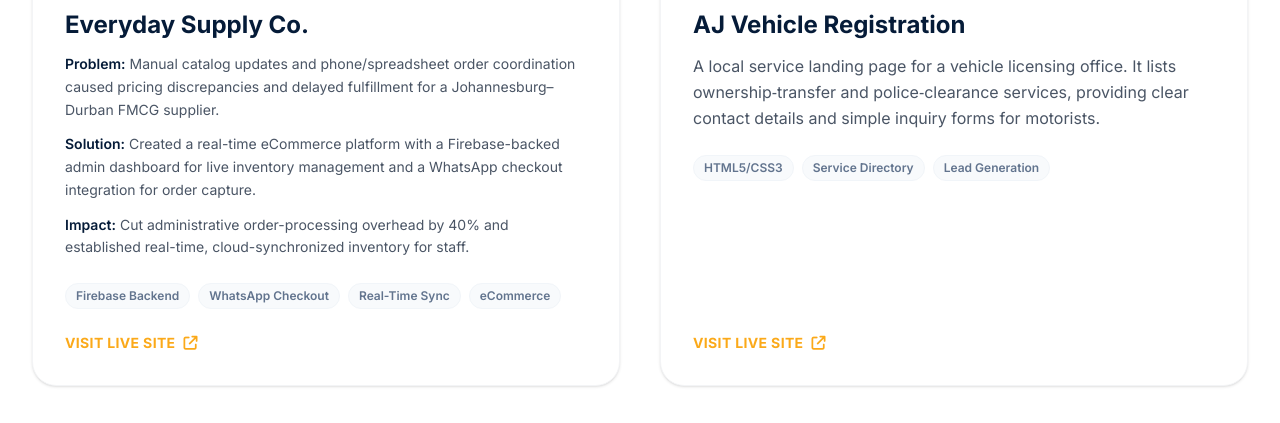
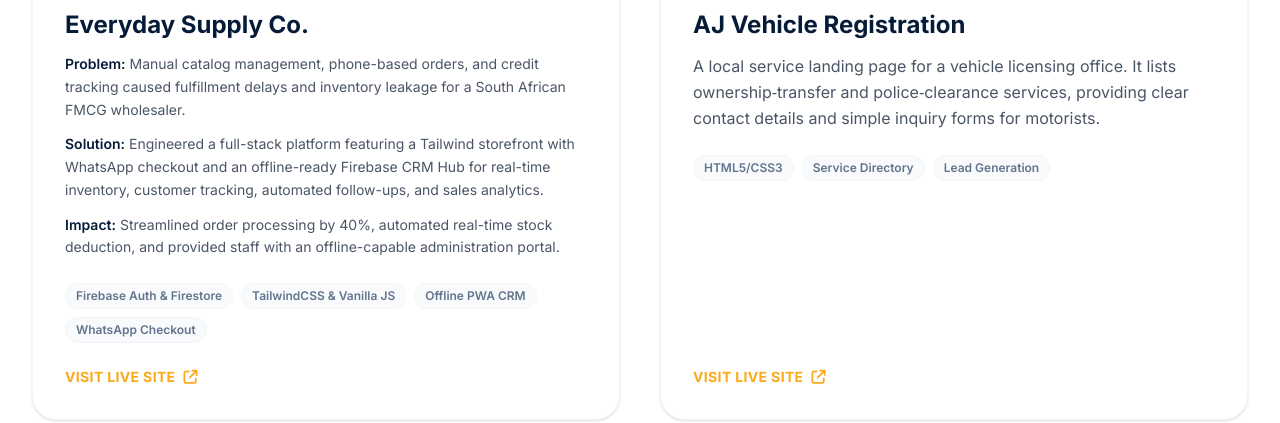
Before and after one commit to mthembuavuyile/vylex, a website: page case-studies.html in a window 1280 px wide. Shown: the part 2124-2547 px from the top of the page. Drawn offline with Linux system fonts and the light colour scheme.

Commit message:
refactor: update Everyday Supply Co. case study with improved solution details and technical tags

```diff
--- a/case-studies.html
+++ b/case-studies.html
@@ -269,15 +269,19 @@
                                 XYZ Solutions
                             </h4>
                             <p class="text-gray-600 mb-6 leading-relaxed">
-                                A service-oriented website for a professional cleaning provider. It features an interactive 4-step custom quote builder, allowing prospective clients to easily select services, specify details, and book domestic or corporate cleaning packages online.
+                                A service-oriented website for a professional cleaning provider. It features an
+                                interactive 4-step custom quote builder, allowing prospective clients to easily select
+                                services, specify details, and book domestic or corporate cleaning packages online.
                             </p>
                             <div class="flex flex-wrap gap-2 mb-6">
                                 <span
                                     class="text-xs px-2.5 py-1 rounded-full bg-slate-50 border border-slate-100 text-slate-500 font-semibold">HTML5/CSS3/JS</span>
                                 <span
-                                    class="text-xs px-2.5 py-1 rounded-full bg-slate-50 border border-slate-100 text-slate-500 font-semibold">Interactive Wizard</span>
+                                    class="text-xs px-2.5 py-1 rounded-full bg-slate-50 border border-slate-100 text-slate-500 font-semibold">Interactive
+                                    Wizard</span>
                                 <span
-                                    class="text-xs px-2.5 py-1 rounded-full bg-slate-50 border border-slate-100 text-slate-500 font-semibold">Custom Quote Builder</span>
+                                    class="text-xs px-2.5 py-1 rounded-full bg-slate-50 border border-slate-100 text-slate-500 font-semibold">Custom
+                                    Quote Builder</span>
                             </div>
                         </div>
                         <div
@@ -298,7 +302,7 @@
                                         alt="Everyday Supply Co. Logo" class="w-full h-full object-contain p-2" />
                                 </div>
                                 <span class="bg-gray-100 text-gray-600 text-xs font-bold px-3 py-1 rounded-full">FMCG
-                                    Supplier · eCommerce &amp; Inventory</span>
+                                    Supplier · eCommerce &amp; CRM ERP</span>
                             </div>
                             <h4
                                 class="text-2xl font-bold text-brand-navy mb-3 group-hover:text-brand-orange transition-colors">
@@ -306,27 +310,29 @@
                             </h4>
                             <div class="space-y-3 mb-6 text-sm text-gray-600 leading-relaxed">
                                 <div><strong class="text-brand-navy font-semibold">Problem:</strong> Manual catalog
-                                    updates and phone/spreadsheet order coordination caused pricing discrepancies and
-                                    delayed fulfillment for a Johannesburg–Durban FMCG supplier.</div>
-                                <div><strong class="text-brand-navy font-semibold">Solution:</strong> Created a
-                                    real-time eCommerce platform with a Firebase-backed admin dashboard for live
-                                    inventory management and a WhatsApp checkout integration for order capture.</div>
-                                <div><strong class="text-brand-navy font-semibold">Impact:</strong> Cut administrative
-                                    order-processing overhead by 40% and established real-time, cloud-synchronized
-                                    inventory for staff.</div>
+                                    management, phone-based orders, and credit tracking caused fulfillment delays and
+                                    inventory leakage for a South African FMCG wholesaler.</div>
+                                <div><strong class="text-brand-navy font-semibold">Solution:</strong> Engineered a
+                                    full-stack platform featuring a Tailwind storefront with WhatsApp checkout and an
+                                    offline-ready Firebase CRM Hub for real-time inventory, customer tracking, automated
+                                    follow-ups, and sales analytics.</div>
+                                <div><strong class="text-brand-navy font-semibold">Impact:</strong> Streamlined order
+                                    processing by 40%, automated real-time stock deduction, and provided staff with an
+                                    offline-capable administration portal.</div>
                             </div>
                             <div class="flex flex-wrap gap-2 mb-6">
                                 <span
                                     class="text-xs px-2.5 py-1 rounded-full bg-slate-50 border border-slate-100 text-slate-500 font-semibold">Firebase
-                                    Backend</span>
+                                    Auth &amp; Firestore</span>
+                                <span
+                                    class="text-xs px-2.5 py-1 rounded-full bg-slate-50 border border-slate-100 text-slate-500 font-semibold">TailwindCSS
+                                    &amp; Vanilla JS</span>
+                                <span
+                                    class="text-xs px-2.5 py-1 rounded-full bg-slate-50 border border-slate-100 text-slate-500 font-semibold">Offline
+                                    PWA CRM</span>
                                 <span
                                     class="text-xs px-2.5 py-1 rounded-full bg-slate-50 border border-slate-100 text-slate-500 font-semibold">WhatsApp
                                     Checkout</span>
-                                <span
-                                    class="text-xs px-2.5 py-1 rounded-full bg-slate-50 border border-slate-100 text-slate-500 font-semibold">Real-Time
-                                    Sync</span>
-                                <span
-                                    class="text-xs px-2.5 py-1 rounded-full bg-slate-50 border border-slate-100 text-slate-500 font-semibold">eCommerce</span>
                             </div>
                         </div>
                         <div
@@ -335,6 +341,7 @@
                                 class="fa-solid fa-arrow-up-right-from-square ml-2 group-hover:translate-x-0.5 group-hover:-translate-y-0.5 transition-transform"></i>
                         </div>
                     </a>
+
 
                     <!-- AJ Vehicle Registration -->
                     <a href="https://www.ajvehicleregistration.co.za" target="_blank" rel="noopener noreferrer"
```
